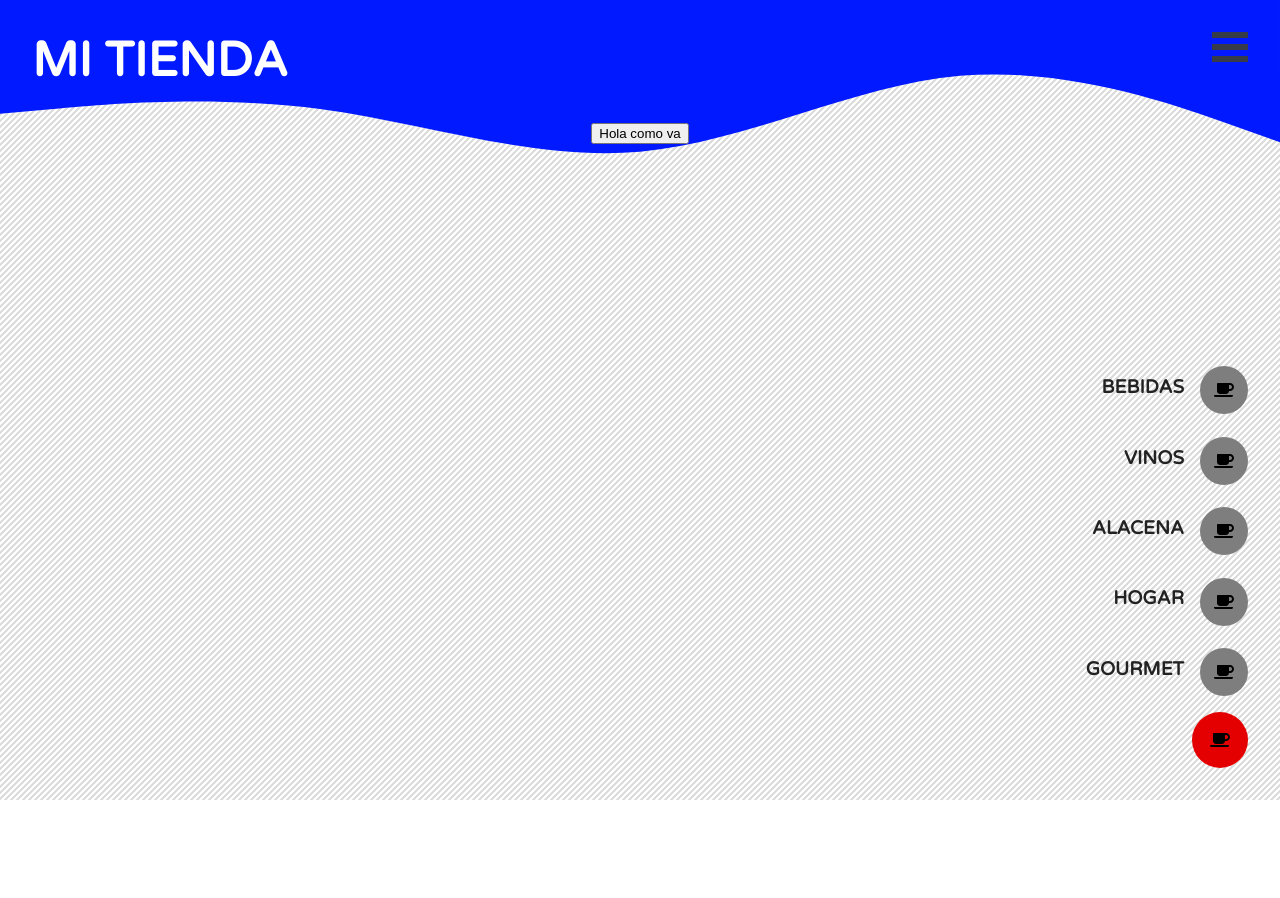
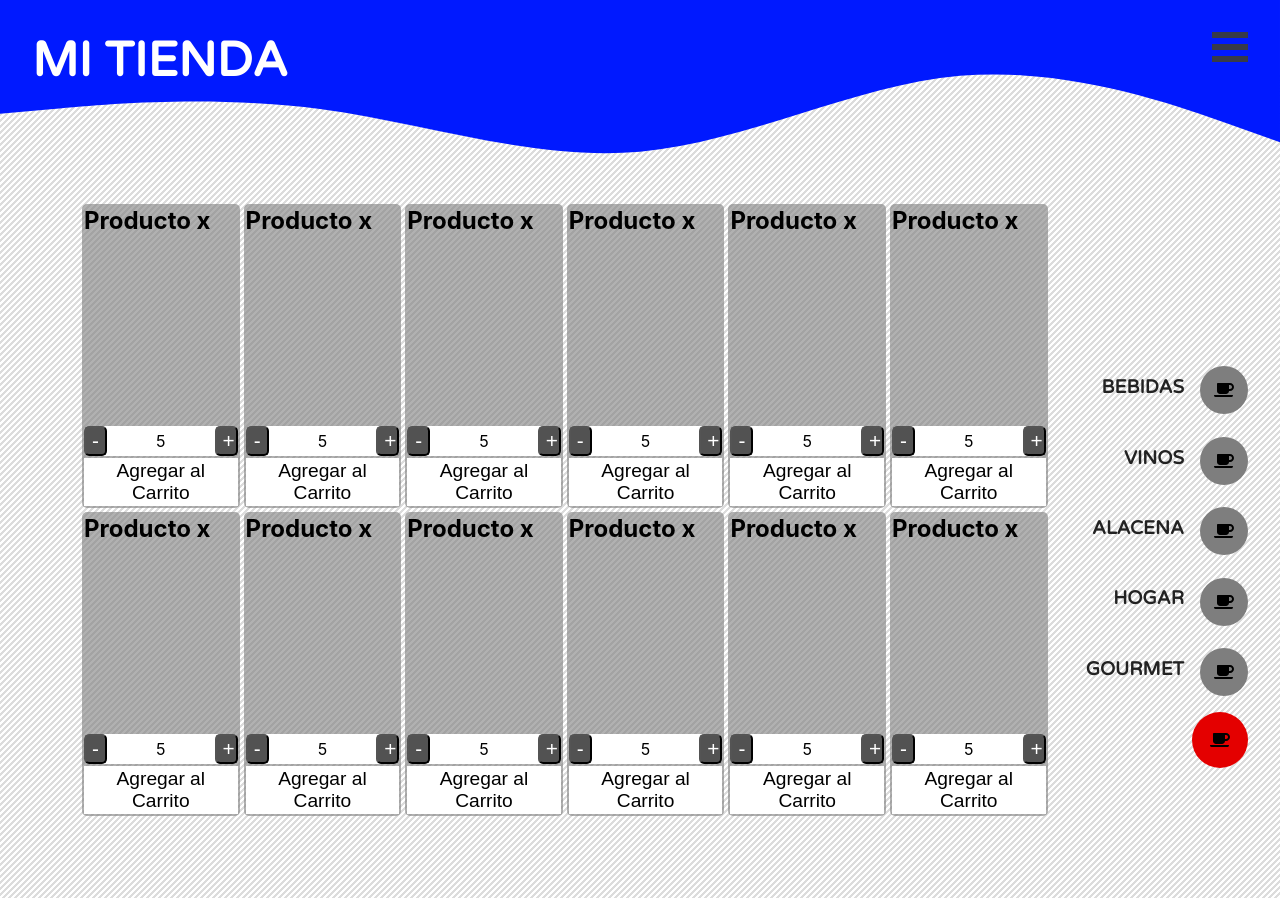
Before and after one commit to ignacioHourquescos/miTienda, a React (Create React App) app: page / in a window 1280 px wide. Before the commit the page ends 800 px from the top, so only its background shows below. Built offline with nearby package versions, Linux system fonts and the light colour scheme.

Commit message:
Tp 4 falta on add

```diff
--- a/src/App.js
+++ b/src/App.js
@@ -3,7 +3,7 @@ import './App.css';
 import NavBar from './componentes/NavBar/NavBar';
 import Example from './componentes/Sidebar/SideBar';
 import Home from './componentes/Home/Home';
-import Button1 from './componentes/Button1/Button1';
+import ProductGrid from './componentes/ProductGrid/ProductGrid';
 
 function App() {
   return (
@@ -14,7 +14,7 @@ function App() {
     <div ClassName="section">
       <Home greeting="Mi tienda"/>
     </div>
-    <Button1></Button1>
+    <ProductGrid/>
     </>
   );
 }
--- a/src/componentes/Button1/Button1.js
+++ b/src/componentes/Button1/Button1.js
@@ -1,16 +1,29 @@
 
-import React, { useState } from 'react';
+import React, { Component, useState, useEffect } from 'react';
 
 
 const Button1 = () =>{
-    const [name, setName]=useState('Hola como va');
-    const cambiarName =() =>{
-        setName("Hola coders");
+    const [contador, setContador]=useState(0);
+
+    useEffect(() => {
+        //se va a mostrar el valor
+        console.log("se monto");
+
+        return()=>{
+            console.log("Murio");
+            //se terminod e ejecutar toda la logica
+        }
+    });
+
+    const sumarNumero =() =>{
+       setContador(contador +1);
     }
+
+    console.log("se va a renderizas");
 
     return<>
         <div className="App">
-            <button onClick={()=>{cambiarName()}}>{name}</button>
+            <button onClick={()=>{sumarNumero()}}>{contador}</button>
         </div>
         </>
 }
--- /dev/null
+++ b/src/componentes/Card/Card.css
@@ -0,0 +1,21 @@
+.card_holder{
+    background-color:rgba(128, 128, 128, 0.61);
+    width:15%;
+    height: 300px;
+    margin:2px;
+    padding:2px;
+    display:flex;
+    flex-direction:column;
+    justify-content: space-between;
+    border-radius:5px;
+}
+
+h2{
+    margin:0;
+}
+
+@media only screen and (max-width: 600px) {
+    .card_holder {
+        width:30%;
+    }
+  }
--- /dev/null
+++ b/src/componentes/Card/Card.js
@@ -0,0 +1,17 @@
+import React, { Component, useState, useEffect } from 'react';
+import Contador from '../Contador/Contador';
+import './Card.css';
+
+const Card = () =>{
+
+    return(
+        <>
+        <div className="card_holder">
+            <h2>Producto x</h2>
+            <Contador initial={5} min={0} max={10}  onAdd=""/>
+        </div>
+        </>
+    );
+}
+
+export default Card;
--- /dev/null
+++ b/src/componentes/Contador/Contador.css
@@ -0,0 +1,31 @@
+.barra_contador{
+    text-align:center;
+    display:flex;
+    align-content:center;
+    align-items: center;
+    justify-content:space-between;
+    border:0px solid grey;
+    border-radius:5px;
+    background-color:white;
+}
+
+
+
+.barra_contador > button{
+    width:15%;
+    font-size:1.3rem;
+    text-align:center;
+    background-color:rgb(82, 82, 82);
+    color:white;
+    border-radius:5px;
+}
+
+.agregar_carrito > button{
+    width:100%;
+    border:0;
+    font-size:1.2rem;
+    background-color:white;
+    text-align:centeR;
+    padding:2px;
+    margin-top:2px;
+}
--- /dev/null
+++ b/src/componentes/Contador/Contador.js
@@ -0,0 +1,34 @@
+
+import React, { Component, useState, useEffect } from 'react';
+import './Contador.css';
+
+
+const Contador = ({initial, min, max, onAdd}) =>{
+    const [contador, setContador]=useState(initial);
+
+    //codigo de la clase. sin uso
+    useEffect(() => {
+        console.log("se monto");
+        return()=>{
+            console.log("Murio");
+        }
+    });
+
+    //funciones de barra_contador
+    const restarUnidad  =   min         => { (contador>min) ? setContador(contador -1) : setContador(0);   }
+    const sumarUnidad   =   max         => { (contador<max) ? setContador(contador +1) : setContador(max); }
+
+    return<div>
+        <div className="barra_contador">
+            <button onClick={()=>{restarUnidad(min)}}>-</button>
+            <span>{contador}</span>
+            <button onClick={()=>{sumarUnidad(max)}}>+</button>
+        </div>
+
+        <div className="agregar_carrito">
+            <button onClick={()=>{onAdd()}}>Agregar al Carrito</button>
+        </div>
+    </div>
+}
+
+export default Contador;
--- /dev/null
+++ b/src/componentes/ProductGrid/ProductGrid.css
@@ -0,0 +1,16 @@
+.product_grid{
+    display:flex;
+    width:80%;
+    margin: 5rem;
+    flex-direction:row;
+    flex-wrap:wrap;
+
+}
+
+
+
+@media only screen and (max-width: 600px) {
+    .product_grid {
+        margin:1px;
+    }
+  }
--- /dev/null
+++ b/src/componentes/ProductGrid/ProductGrid.js
@@ -0,0 +1,26 @@
+import React, { Component, useState, useEffect } from 'react';
+import './ProductGrid.css';
+import Card from '../Card/Card';
+
+
+
+const ProductGrid = () =>{
+    return(
+        <div className="product_grid">
+            <Card/>
+            <Card/>
+            <Card/>
+            <Card/>
+            <Card/>
+            <Card/>
+            <Card/>
+            <Card/>
+            <Card/>
+            <Card/>
+            <Card/>
+            <Card/>
+        </div>
+    );
+}
+
+export default ProductGrid;
```
Also changed, not shown: src/componentes/NavBar/NavBar.js (+11 -1 lines), src/componentes/Button1/Button1.css (added), src/componentes/NavBar/NavBar.css (line endings or trailing spaces).
